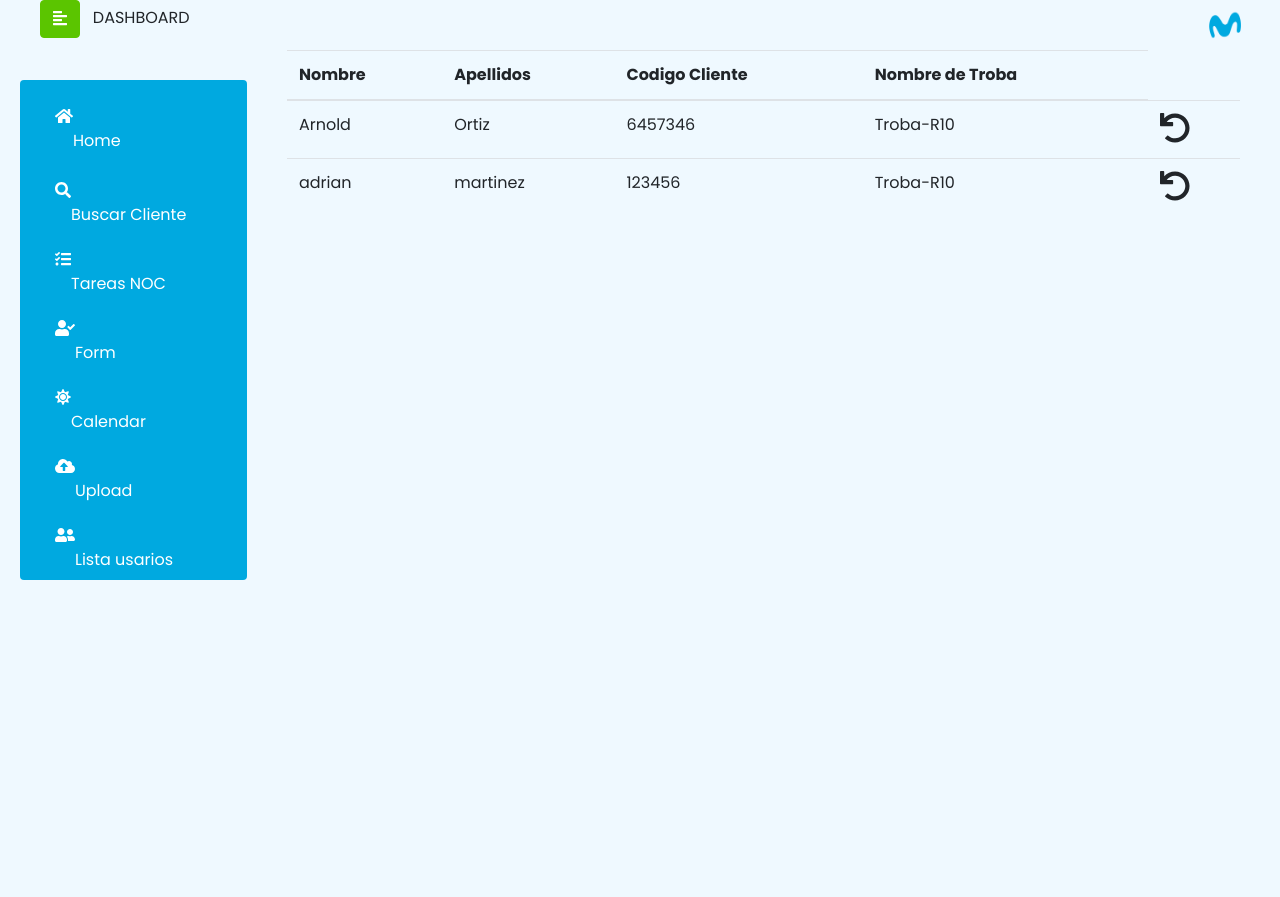
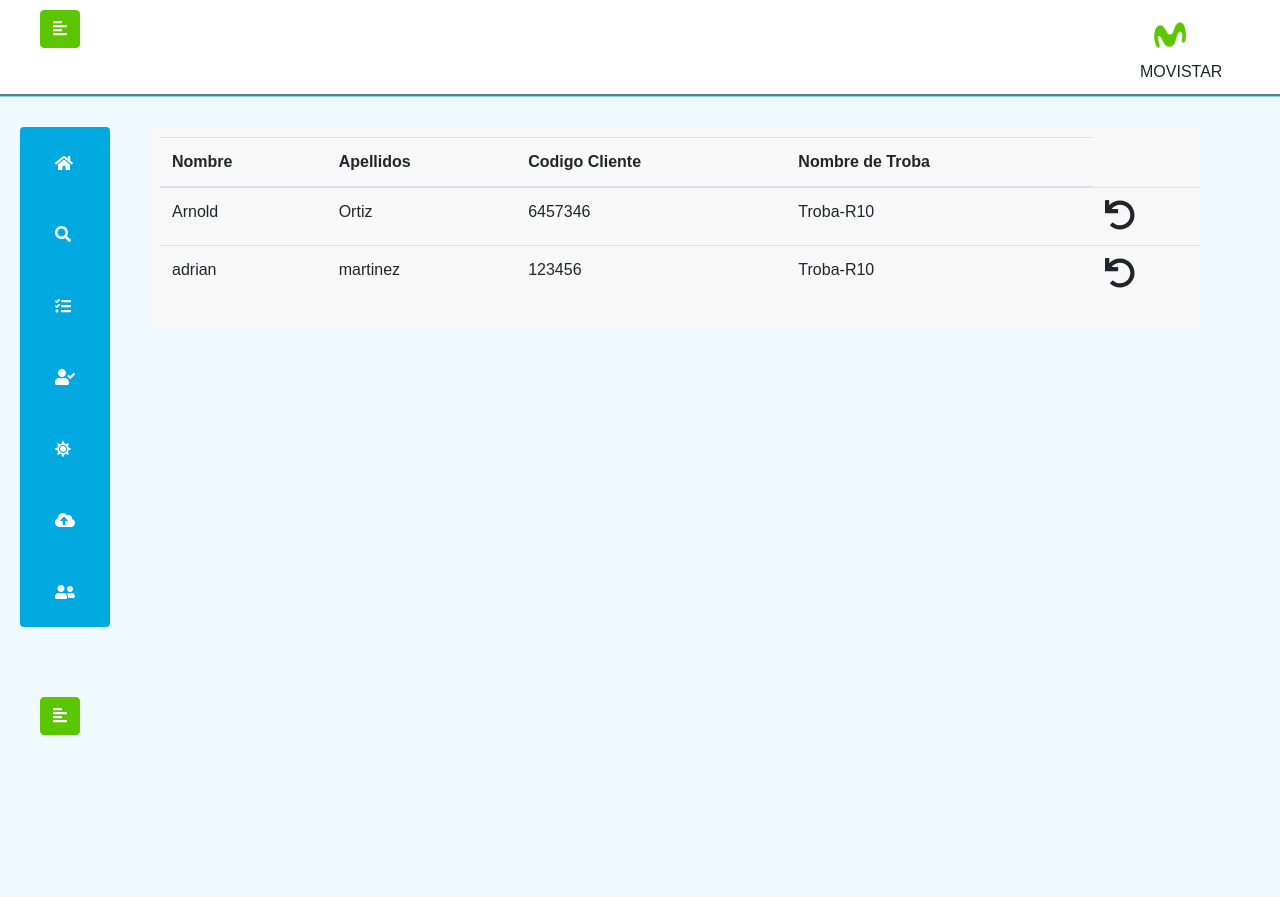
Before and after one commit to arnoldsss62/Telefonica_django, a Django app: page /here/usuarios/1 in a window 1280 px wide. Before the commit the page ends 580 px from the top, so only its background shows below. Run offline with Django 3.2, Linux system fonts and the light colour scheme; data comes from the database, SQL or seed files in the repository; some libraries are stand-ins or nearby versions.

Commit message:
alejandro version

```diff
--- a/static/script.js
+++ b/static/script.js
@@ -1,6 +1,6 @@
-window.onload = function(){
+window.onload = function () {
     var contenedor = document.getElementById('contenedor_carga');
-    contenedor.style.display  = 'none';
+    contenedor.style.display = 'none';
 
 }
 
@@ -8,7 +8,7 @@
 var sidebar = document.getElementById("sidebar");
 
 
-function cerrar(){
+function cerrar() {
 
 
     sidebar.style.width = "90px";
@@ -26,7 +26,7 @@
 }
 
 
-function abrir(){
+function abrir() {
 
     sidebar.style.width = "250px";
     document.getElementById("TN").style.display = "block";
@@ -43,16 +43,28 @@
 }
 
 
-function abrir_cerrar(){
+function abrir_cerrar() {
 
 
-    if(sidebar.style.width == "250px"){
+    if (sidebar.style.width == "250px") {
 
         cerrar()
-    }
-
-    else{
+    } else {
 
         abrir()
     }
 }
+
+let up = window.pageYOffset;
+window.onscroll = function(){
+
+    let DA = window.pageYOffset;
+    if (up >= 60){
+        document.getElementById("header_s").style.marginTop = "480px";
+    }
+    else {
+        document.getElementById("header_s").style.marginTop = "600px";
+
+    }
+    up = DA;
+}
--- a/static/style2.css
+++ b/static/style2.css
@@ -2,7 +2,33 @@
     DEMO STYLE
 */
 
+
+
+/*
+    HEADER TOOL
+*/
+#header {
+    display: flex;
+    position: sticky;
+    -webkit-position: sticky;
+
+    padding-top: 10px;
+    padding-bottom: 10px;
+    background: #fff;
+    width: 100%;
+    max-width: 1350px;
+    border-bottom-style: groove;
+    border-bottom-color: skyblue;
+
+    z-index: 1000;
+}
+
+/*
+    BODY
+*/
+
 @import "https://fonts.googleapis.com/css?family=Poppins:300,400,500,600,700";
+
 body {
     font-family: 'Poppins', sans-serif;
     /* antes era fafafa */
@@ -50,6 +76,17 @@
     margin: 40px 0;
 }
 
+
+/*
+    HEADER TOOL
+*/
+
+
+#header-side {
+
+    display: inline-block;
+}
+
 /* ---------------------------------------------------
     SIDEBAR STYLE
 ----------------------------------------------------- */
@@ -63,7 +100,8 @@
 }
 
 #sidebar {
-    width: 250px;
+    width: 90px;
+
 
     top: 0;
     left: 0;
@@ -76,9 +114,15 @@
     border-radius: 4px;
     border-color: black;
     margin-left: 20px;
+    display: grid;
+    margin-top: 30px;
+    position: sticky;
+
+    -webkit-position: sticky;
 
 }
-#sidebar span{
+
+#sidebar span {
 
 
     position: absolute;
@@ -95,13 +139,13 @@
     display: block;
     padding-left: 35px;
 
-    padding-top : 25px;
-    padding-bottom : 20px;
+    padding-top: 25px;
+    padding-bottom: 20px;
 
 }
 
 
-#sidebar li:hover{
+#sidebar li:hover {
 
     background: #FFF;
     Color: #00a9e0;
@@ -115,7 +159,7 @@
 
 #content {
     width: calc(100% - 150px);
-    padding-left:40px;
+    padding-left: 40px;
     padding-right: 40px;
     min-height: 100vh;
     transition: all 0.3s;
@@ -124,43 +168,48 @@
     right: 0;
 }
 
-#contenedor_carga{
-    background-color: rgba(250, 240, 245,0.9);
-    height:100%;
+#contenedor_carga {
+    background-color: rgba(250, 240, 245, 0.9);
+    height: 100%;
     width: 100%;
-    position:fixed;
+    position: fixed;
     -webkit-transition: all 1s ease;
     -o-transition: all 1s ease;
     transition: all 1s ease;
-    z-index:10000;
+    z-index: 10000;
 
 
 }
 
-#carga{
+#carga {
 
-    border :15px solid #CCC;
+    border: 15px solid #CCC;
     border-top-color: #f4266a;
     border-top-style: groove;
     height: 100px;
     width: 100px;
     border-radius: 100%;
 
-    position:absolute;
-    top:0;
-    left:0;
+    position: absolute;
+    top: 0;
+    left: 0;
     right: 0;
     bottom: 0;
-    margin:auto;
+    margin: auto;
     -webkit-animation: girar 1.5s linear infinite;
     -o-animation: girar 1.5s linear infinite;
     animation: girar 1.5s linear infinite;
 
 }
 
-@keyframes girar{
-    from {transform: rotate(0deg);}
-    to {transform: rotate(360deg);}
+@keyframes girar {
+    from {
+        transform: rotate(0deg);
+    }
+
+    to {
+        transform: rotate(360deg);
+    }
 }
 
 
@@ -171,22 +220,27 @@
 }
 
 
-.zoon{
-    transition:transform .5s;
+.zoon {
+    transition: transform .5s;
     margin-left: 30px;
 }
-  .zoon:hover{
+
+.zoon:hover {
     transform: scale(1.5);
 }
 
 
-#sidebarCollapse{
-    margin-left:40px;
+#sidebarCollapse {
+
+    margin-left: 40px;
     background: rgb(91, 197, 0);
     border-color: rgb(91, 197, 0);
 
 
-    position: relative;
+
+
+
+
 }
 
 
@@ -202,11 +256,12 @@
 
 
 
-#content_tra_pro{
+#content_tra_pro {
     margin-top: 30px;
     border-radius: 4px;
 
     background: #F8F8F8;
+
 }
 
 
@@ -218,21 +273,23 @@
 ----------------------------------------------------- */
 
 
-#content_upload{
+#content_upload {
     border-radius: 4px;
     margin-top: 30px;
     background: #F8F8F8;
     padding-left: 10px;
-    padding-top:10px;
+    padding-top: 10px;
     padding-bottom: 10px;
+
 }
 
 
-#img{
+#img {
 
-    float: right;
 
-    margin-right: 25px;
+
+    display: inline-block;
+    margin-left: 1060px;
 }
 
 
@@ -242,11 +299,15 @@
 ----------------------------------------------------- */
 
 
-#TN_content{
-    margin-top: 30px;
+#TN_content {
+
     border-radius: 4px;
 
     background: #F8F8F8;
+    margin-top: 30px;
+    padding-left: 10px;
+    padding-top: 10px;
+    padding-bottom: 10px;
 }
 
 
@@ -256,12 +317,15 @@
 ----------------------------------------------------- */
 
 
-#calendario_content{
+#calendario_content {
 
     margin-top: 30px;
     border-radius: 4px;
 
     background: #F8F8F8;
+    padding-left: 10px;
+    padding-top: 10px;
+    padding-bottom: 10px;
 
 
 }
@@ -273,13 +337,14 @@
 
 ----------------------------------------------------- */
 
-#form_content{
+#form_content {
     margin-top: 30px;
     border-radius: 4px;
 
     background: #F8F8F8;
 
     padding-left: 325px;
+
 
 }
 
@@ -289,7 +354,7 @@
 
 ----------------------------------------------------- */
 
-#cliente_content{
+#cliente_content {
     margin-top: 30px;
     border-radius: 4px;
 
@@ -297,49 +362,86 @@
 
 }
 
+/* ---------------------------------------------------
+    CSS Rango
+----------------------------------------------------- */
 
 
-.sidebar-header{
+#rango_content {
+
+    margin-top: 30px;
+    border-radius: 4px;
+
+    background: #F8F8F8;
+    padding-left: 10px;
+    padding-top: 10px;
+    padding-bottom: 10px;
+}
+
+
+
+.sidebar-header {
     display: block;
     padding-left: 35px;
 
-    padding-top : 25px;
-    padding-bottom : 25px;
+    padding-top: 25px;
+    padding-bottom: 25px;
 
 
 
 }
 
 
-#TN{
+#TN {
+    display:none;
 
 
-    transition: 0.3;
+
 }
 
 
-#BC{
-    transition: 0.3;
+#BC {
+
+    display:none;
 }
 
 
-#Upload{
-    transition: 0.3;
+#Upload {
+
+    display:none;
 
 }
 
-#Calendar{
+#Calendar {
 
-    transition: 0.3;
+
+    display:none;
 }
 
 
-#Form{
-    transition: 0.3;
+#Form {
+
+    display:none;
 
 }
 
-#home{
-    transition: 0.3;
+#home {
+
+    display:none;
 
 }
+
+#Lista{
+    display:none;
+
+}
+
+
+
+#header_s{
+
+    position: fixed;
+    margin-top:600px;
+    transition: 0.3s;
+
+}
--- a/templates/base2.html
+++ b/templates/base2.html
@@ -7,14 +7,15 @@
     <meta name="viewport" content="width=device-width, initial-scale=1.0">
     <meta http-equiv="X-UA-Compatible" content="IE=edge">
 
-    <title>Mi proyecto telefonico :v</title>
+    <title>TELEFONICA</title>
 
     <!-- Include FontAwesome; required for icon display -->
     <link rel="stylesheet" href="https://netdna.bootstrapcdn.com/font-awesome/4.7.0/css/font-awesome.css">
 
 
     <!-- Bootstrap CSS CDN -->
-    <link rel="stylesheet" href="https://stackpath.bootstrapcdn.com/bootstrap/4.1.0/css/bootstrap.min.css" integrity="sha384-9gVQ4dYFwwWSjIDZnLEWnxCjeSWFphJiwGPXr1jddIhOegiu1FwO5qRGvFXOdJZ4" crossorigin="anonymous">
+    <link rel="stylesheet" href="https://stackpath.bootstrapcdn.com/bootstrap/4.1.0/css/bootstrap.min.css" integrity="sha384-9gVQ4dYFwwWSjIDZnLEWnxCjeSWFphJiwGPXr1jddIhOegiu1FwO5qRGvFXOdJZ4"
+        crossorigin="anonymous">
 
     <!--  <link rel="stylesheet" href="style2.css">
   -->
@@ -22,10 +23,13 @@
     <link rel="stylesheet" href="https://cdnjs.cloudflare.com/ajax/libs/malihu-custom-scrollbar-plugin/3.1.5/jquery.mCustomScrollbar.min.css">
 
     <!-- Font Awesome JS -->
-    <script defer src="https://use.fontawesome.com/releases/v5.0.13/js/solid.js" integrity="sha384-tzzSw1/Vo+0N5UhStP3bvwWPq+uvzCMfrN1fEFe+xBmv1C/AtVX5K0uZtmcHitFZ" crossorigin="anonymous"></script>
-    <script defer src="https://use.fontawesome.com/releases/v5.0.13/js/fontawesome.js" integrity="sha384-6OIrr52G08NpOFSZdxxz1xdNSndlD4vdcf/q2myIUVO0VsqaGHJsB0RaBE01VTOY" crossorigin="anonymous"></script>
+    <script defer src="https://use.fontawesome.com/releases/v5.0.13/js/solid.js" integrity="sha384-tzzSw1/Vo+0N5UhStP3bvwWPq+uvzCMfrN1fEFe+xBmv1C/AtVX5K0uZtmcHitFZ"
+        crossorigin="anonymous"></script>
+    <script defer src="https://use.fontawesome.com/releases/v5.0.13/js/fontawesome.js" integrity="sha384-6OIrr52G08NpOFSZdxxz1xdNSndlD4vdcf/q2myIUVO0VsqaGHJsB0RaBE01VTOY"
+        crossorigin="anonymous"></script>
 
-    <script src="https://code.jquery.com/jquery-3.3.1.slim.min.js" integrity="sha384-q8i/X+965DzO0rT7abK41JStQIAqVgRVzpbzo5smXKp4YfRvH+8abtTE1Pi6jizo" crossorigin="anonymous"></script>
+    <script src="https://code.jquery.com/jquery-3.3.1.slim.min.js" integrity="sha384-q8i/X+965DzO0rT7abK41JStQIAqVgRVzpbzo5smXKp4YfRvH+8abtTE1Pi6jizo"
+        crossorigin="anonymous"></script>
 
     {{ form.media }}
 
@@ -47,24 +51,37 @@
 
 <body>
 
-        <div id = "contenedor_carga">
-                <div id ="carga">
+    <div id="contenedor_carga">
+        <div id="carga">
         </div>
     </div>
 
 
-    <div id = "header">
-        <button type="button" id="sidebarCollapse" class="btn btn-info"  onclick = "abrir_cerrar()"   >
+    <div id="header">
+        <div id="header-side">
+            <button type="button" id="sidebarCollapse" class="btn btn-info" onclick="abrir_cerrar()">
                 <i class="fas fa-align-left"></i>
 
             </button>
 
-            <span>&nbsp;&nbsp;DASHBOARD</span>
-            <div id = "img">
-
-            <img src =" {% static '/img/Movistar.png' %} " width="60px" height="50px"> </div>
 
         </div>
+        <div id="img">
+
+            <img src=" {% static '/img/logo_verde.png' %} " width="60px" height="50px"> MOVISTAR</div>
+
+    </div>
+
+    <div id="header_s">
+            <button type="button" id="sidebarCollapse" class="btn btn-info" onclick="abrir_cerrar()">
+                <i class="fas fa-align-left"></i>
+
+            </button>
+
+        </div>
+
+
+
 
 
 
@@ -72,40 +89,38 @@
     <div class="wrapper">
         <!-- Sidebar  -->
         <nav id="sidebar">
-            <div class="sidebar-header">
-
-                <a href="{% url 'index' %}"><i class="fas fa-home"></i><span>&nbsp;&nbsp;&nbsp;&nbsp;&nbsp;<div id = "home">Home</div></span></a>
-            </div>
 
 
+            <li>
+                <a href="{% url 'index' %}"><i class="fas fa-home"></i><span>&nbsp;&nbsp;&nbsp;&nbsp;&nbsp;<div id="home">Home</div></span></a>
 
-                <li><a href="{% url 'buscaCliente'%}"><i class="fas fa-search"></i><span>&nbsp;&nbsp;&nbsp;&nbsp;&nbsp;<div id = "BC">Buscar Cliente</div></span></a></li>
-               <!-- <li class="active">-->
-                    <!---<a href="#homeSubmenu" data-toggle="collapse" aria-expanded="false" class="dropdown-toggle"><i class="fas fa-home"></i><span>&nbsp;&nbsp;&nbsp;&nbsp;&nbsp;Home</span></a>
-                    <ul class="collapse list-unstyled" id="homeSubmenu">-->
-                       <!--- <li>
-                            <a href="{% url 'buscaCliente'%}"><i class="fas fa-search"></i><span>&nbsp;&nbsp;&nbsp;&nbsp;&nbsp;Buscar cliente</span></a>
-                        </li>-->
-                        <!----<li>
-                            <a href="{% url 'calendario_hfc' %}"><i class="fas fa-sun"></i><span>&nbsp;&nbsp;&nbsp;&nbsp;&nbsp;Calendar HFC</span></a>
-                        </li>-->
+            </li>
 
 
+            <li>
+                <a href="{% url 'buscaCliente'%}"><i class="fas fa-search"></i><span>&nbsp;&nbsp;&nbsp;&nbsp;&nbsp;<div
+                            id="BC">Buscar Cliente</div></span></a>
+            </li>
+
+
+            <li>
+                <a href="{% url 'tareasnoc' %}"><i class="fas fa-tasks"></i><span> &nbsp;&nbsp;&nbsp;&nbsp;&nbsp;<div
+                            id="TN">Tareas NOC</div></span></a>
             </li>
             <li>
-                    <a href="{% url 'tareasnoc' %}"><i class="fas fa-tasks"></i><span> &nbsp;&nbsp;&nbsp;&nbsp;&nbsp;<div id = "TN">Tareas NOC</div></span></a>
+                <a href="{% url 'formulario' %}"><i class="fas fa-user-check"></i><span>&nbsp;&nbsp;&nbsp;&nbsp;&nbsp;<div
+                            id="Form">Form</div></span></a>
             </li>
             <li>
-                    <a href="{% url 'formulario' %}"><i class="fas fa-user-check"></i><span>&nbsp;&nbsp;&nbsp;&nbsp;&nbsp;<div id = "Form">Form</div></span></a>
+                <a href="{% url 'calendario' %}"><i class="fas fa-sun"></i><span>&nbsp;&nbsp;&nbsp;&nbsp;&nbsp;<div id="Calendar">Calendar</div></span></a>
             </li>
             <li>
-                    <a href="{% url 'calendario' %}"><i class="fas fa-sun"></i><span>&nbsp;&nbsp;&nbsp;&nbsp;&nbsp;<div id = "Calendar">Calendar</div></span></a>
+                <a href="{% url 'upload' %}"><i class="fas fa-cloud-upload-alt"></i><span>&nbsp;&nbsp;&nbsp;&nbsp;&nbsp;<div
+                            id="Upload">Upload</div></span></a>
             </li>
             <li>
-                    <a href="{% url 'upload' %}"><i class="fas fa-cloud-upload-alt"></i><span>&nbsp;&nbsp;&nbsp;&nbsp;&nbsp;<div id = "Upload">Upload</div></span></a>
-                </li>
-                <li>
-                    <a href="{% url 'listar_usuarios' %}"><i class="fas fa-user-friends"></i><span>&nbsp;&nbsp;&nbsp;&nbsp;&nbsp;<div id = "Lista">Lista usarios</div></span></a>
+                <a href="{% url 'listar_usuarios' %}"><i class="fas fa-user-friends"></i><span>&nbsp;&nbsp;&nbsp;&nbsp;&nbsp;<div
+                            id="Lista">Lista usarios</div></span></a>
             </li>
             <!--
                 <li>
@@ -160,11 +175,14 @@
     </div>
 
     <!-- jQuery CDN - Slim version (=without AJAX) -->
-    <script src="https://code.jquery.com/jquery-3.3.1.slim.min.js" integrity="sha384-q8i/X+965DzO0rT7abK41JStQIAqVgRVzpbzo5smXKp4YfRvH+8abtTE1Pi6jizo" crossorigin="anonymous"></script>
+    <script src="https://code.jquery.com/jquery-3.3.1.slim.min.js" integrity="sha384-q8i/X+965DzO0rT7abK41JStQIAqVgRVzpbzo5smXKp4YfRvH+8abtTE1Pi6jizo"
+        crossorigin="anonymous"></script>
     <!-- Popper.JS -->
-    <script src="https://cdnjs.cloudflare.com/ajax/libs/popper.js/1.14.0/umd/popper.min.js" integrity="sha384-cs/chFZiN24E4KMATLdqdvsezGxaGsi4hLGOzlXwp5UZB1LY//20VyM2taTB4QvJ" crossorigin="anonymous"></script>
+    <script src="https://cdnjs.cloudflare.com/ajax/libs/popper.js/1.14.0/umd/popper.min.js" integrity="sha384-cs/chFZiN24E4KMATLdqdvsezGxaGsi4hLGOzlXwp5UZB1LY//20VyM2taTB4QvJ"
+        crossorigin="anonymous"></script>
     <!-- Bootstrap JS -->
-    <script src="https://stackpath.bootstrapcdn.com/bootstrap/4.1.0/js/bootstrap.min.js" integrity="sha384-uefMccjFJAIv6A+rW+L4AHf99KvxDjWSu1z9VI8SKNVmz4sk7buKt/6v9KI65qnm" crossorigin="anonymous"></script>
+    <script src="https://stackpath.bootstrapcdn.com/bootstrap/4.1.0/js/bootstrap.min.js" integrity="sha384-uefMccjFJAIv6A+rW+L4AHf99KvxDjWSu1z9VI8SKNVmz4sk7buKt/6v9KI65qnm"
+        crossorigin="anonymous"></script>
     <!-- jQuery Custom Scroller CDN -->
     <script src="https://cdnjs.cloudflare.com/ajax/libs/malihu-custom-scrollbar-plugin/3.1.5/jquery.mCustomScrollbar.concat.min.js"></script>
 
@@ -175,7 +193,7 @@
     {% endblock %}
 
 
-<script src = "{%static 'script.js'%}"></script>
+    <script src="{%static 'script.js'%}"></script>
 </body>
 
 </html>
--- a/templates/usuarios.html
+++ b/templates/usuarios.html
@@ -6,7 +6,7 @@
 
 {% block content %}
 
-
+<div id = "rango_content">
 <div >
   {%if usuarioslist%}
     <table class="table table-hover table-stripped">
@@ -37,6 +37,7 @@
   {%endif%}
 
 </div>
+</div>
 
 
 
```
Also changed, not shown: templates/base.html (+56 -39 lines), static/img/logo_verde.png (added). Lines whose indentation alone changed are shown as unchanged.
